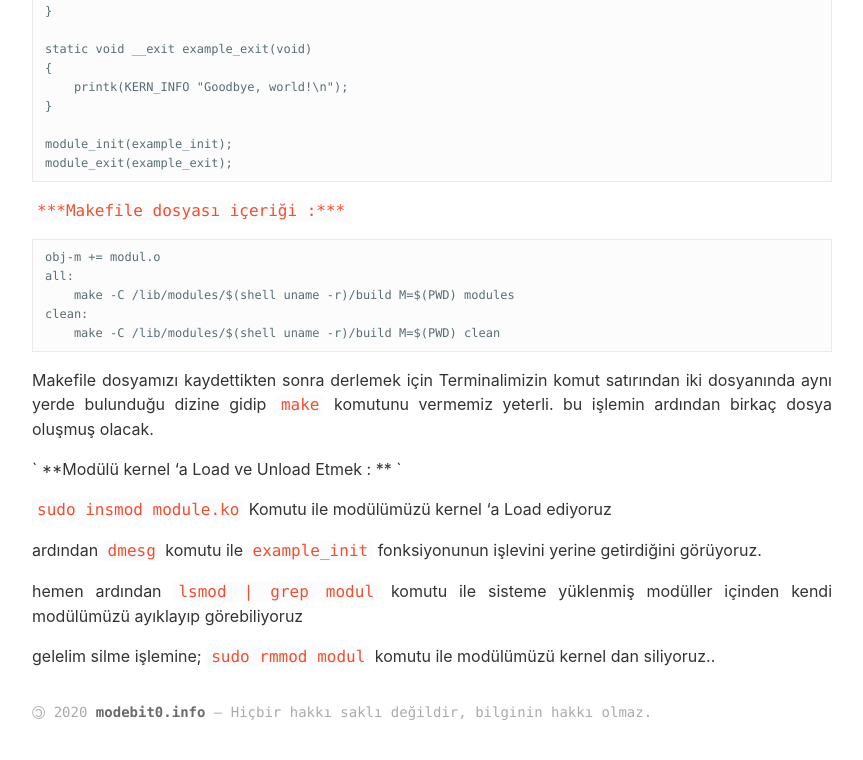
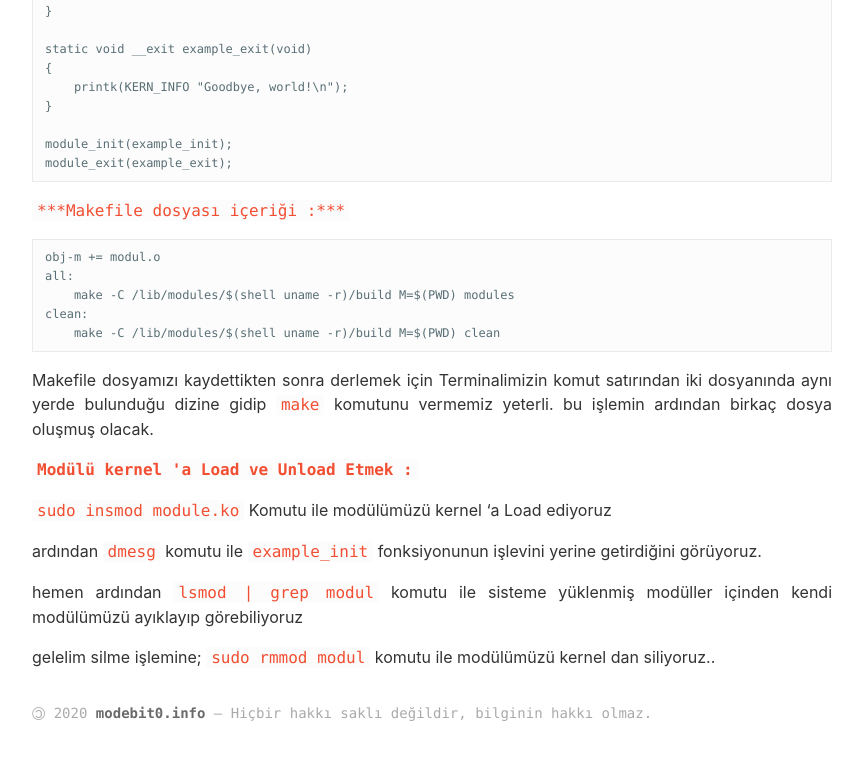
Before and after one commit to onkagitci/onkagitci, a Jekyll site: the page built from _posts/2020-12-24-Linux-Kernel-Rootkit-Development-(Part-1).md, in a window 1280 px wide and 900 px high, scrolled down 2576 px. Shown: the top 760 px of the window, without its empty margins (8-871 px from the left). Built offline with Jekyll 4.4.1, drawn with Linux system fonts in a browser that asks for light colours.

```diff
--- a/_posts/2020-12-24-Linux-Kernel-Rootkit-Development-(Part-1).md
+++ b/_posts/2020-12-24-Linux-Kernel-Rootkit-Development-(Part-1).md
@@ -133,7 +133,7 @@ Makefile dosyamızı kaydettikten sonra derlemek için Terminalimizin komut sat
 bu işlemin ardından birkaç dosya oluşmuş olacak.
 
 
-` **Modülü kernel 'a Load ve Unload Etmek : ** `
+ **`Modülü kernel 'a Load ve Unload Etmek :`**
 
 `sudo insmod module.ko` Komutu ile modülümüzü kernel 'a Load ediyoruz
 
```
